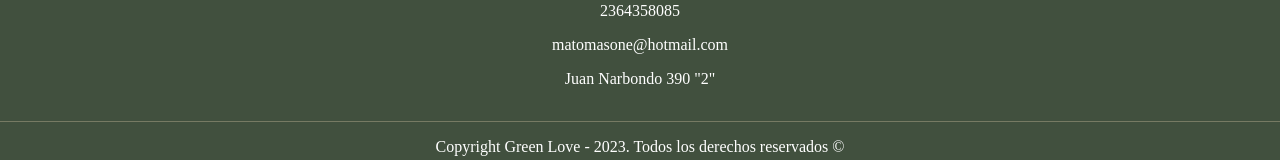
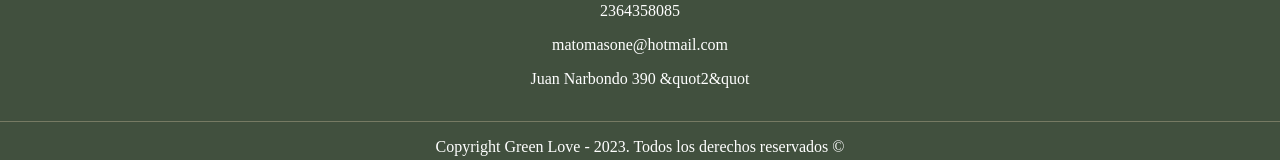
Before and after one commit to Nikias-Tacain/green-love, a Next.js app: page / in a window 1280 px wide. Shown: the part 3136-3296 px from the top of the page. Built offline with nearby package versions, Linux system fonts and the light colour scheme.

Commit message:
comillas resueltas (?

```diff
--- a/src/app/components/Footer.jsx
+++ b/src/app/components/Footer.jsx
@@ -18,7 +18,7 @@ export default function Footer() {
             <article>
                 <p>2364358085</p>
                 <p>matomasone@hotmail.com</p>
-                <p>Juan Narbondo 390 "2"</p>
+                <p>Juan Narbondo 390 &quot2&quot</p>
             </article>
         </section>
         <section className={styles.footerDerechos}>
```
